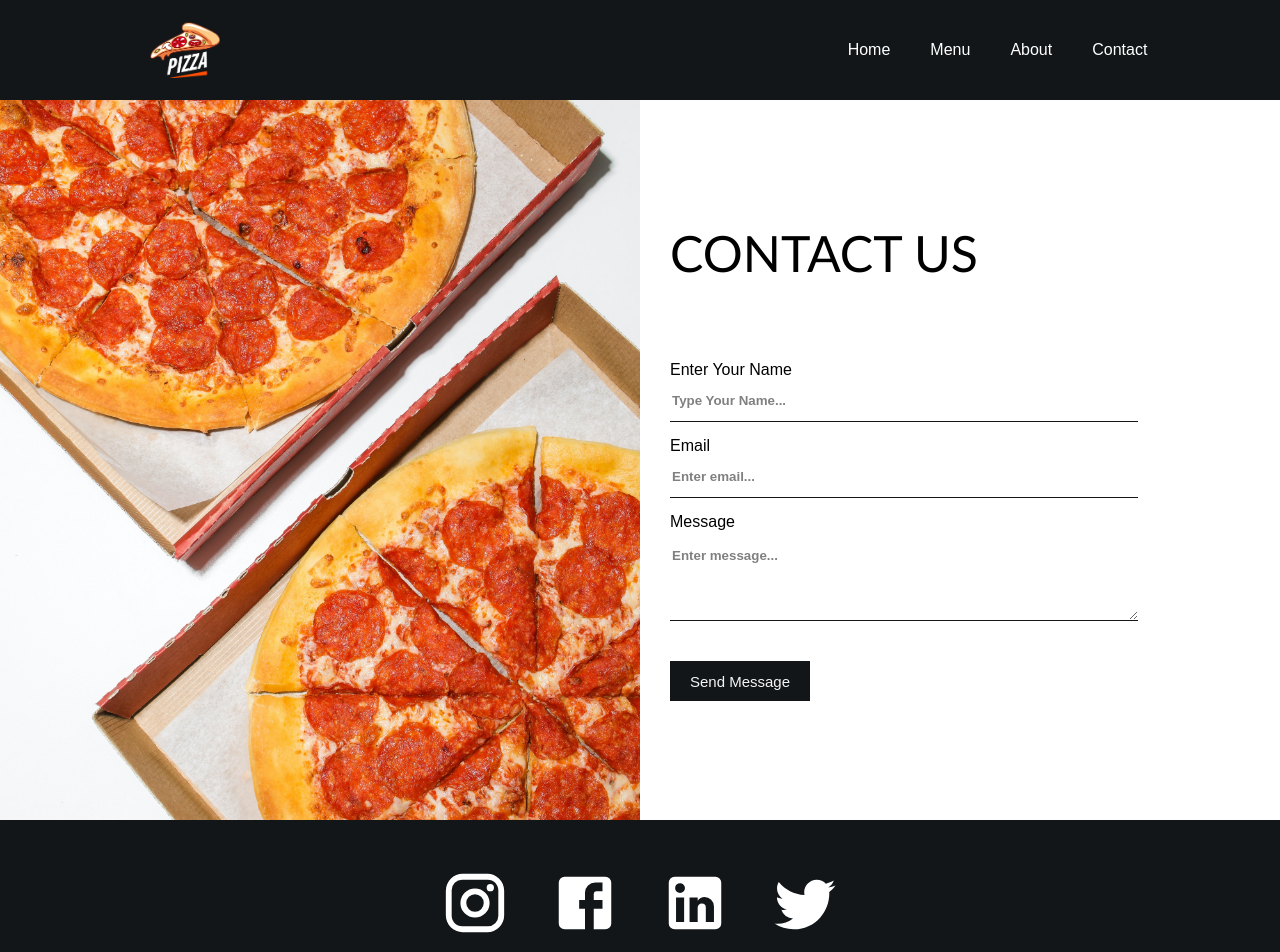
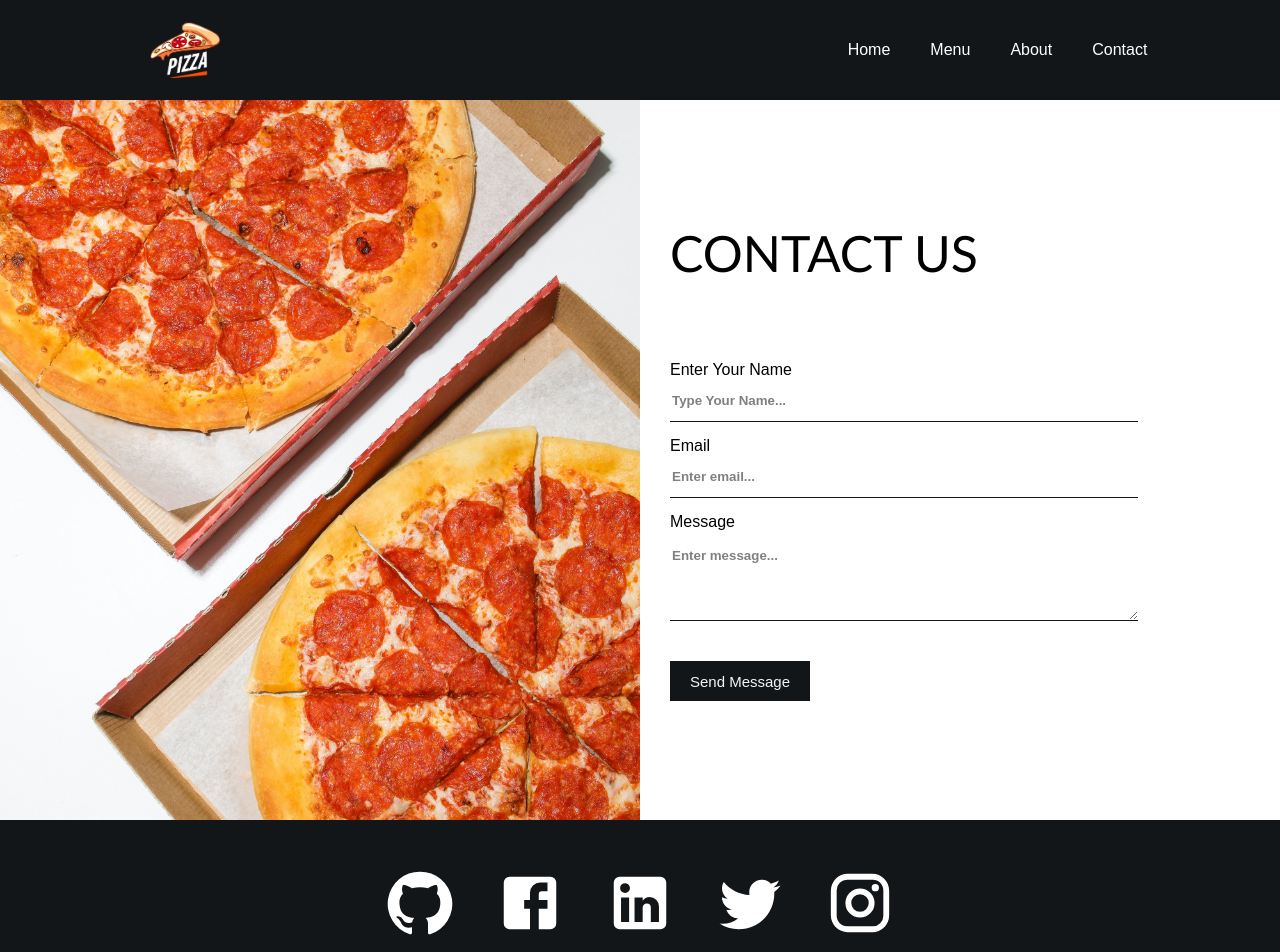
Before and after one commit to Abfahim21/pizza-restaurant, a React (Create React App) app: page /contact in a window 1280 px wide. Shown: the top 952 px of the page. Built offline with nearby package versions, Linux system fonts and the light colour scheme.

Commit message:
Complete

```diff
--- a/src/components/Footer.js
+++ b/src/components/Footer.js
@@ -3,16 +3,19 @@ import InstagramIcon from '@mui/icons-material/Instagram';
 import FacebookIcon from '@mui/icons-material/Facebook';
 import LinkedInIcon from '@mui/icons-material/LinkedIn';
 import TwitterIcon from '@mui/icons-material/Twitter';
+import GithubIcon from '@mui/icons-material/GitHub'
 import '../styles/Footer.css';
 
 function Footer() {
   return (
     <div className='footer'>
         <div className="socialMedia">
-            <InstagramIcon/>
-            <FacebookIcon/>
-            <LinkedInIcon/>
-            <TwitterIcon/>
+        <a href="https://github.com/Abfahim21"><GithubIcon/></a>
+            <a href="https://facebook.com/fahmiusss"><FacebookIcon/></a>
+            <a href="https://www.linkedin.com/in/md-abrar-fahim/"><LinkedInIcon/></a>
+            <a href="https://github.com/Abfahim21"><TwitterIcon/></a>
+            <a href="https://github.com/Abfahim21"><InstagramIcon/></a>
+
         </div>
         <p>&copy;2022 abrarfahim21@gmail.com</p>
     </div>
```
Also changed, not shown: src/styles/Footer.css (indentation only).
